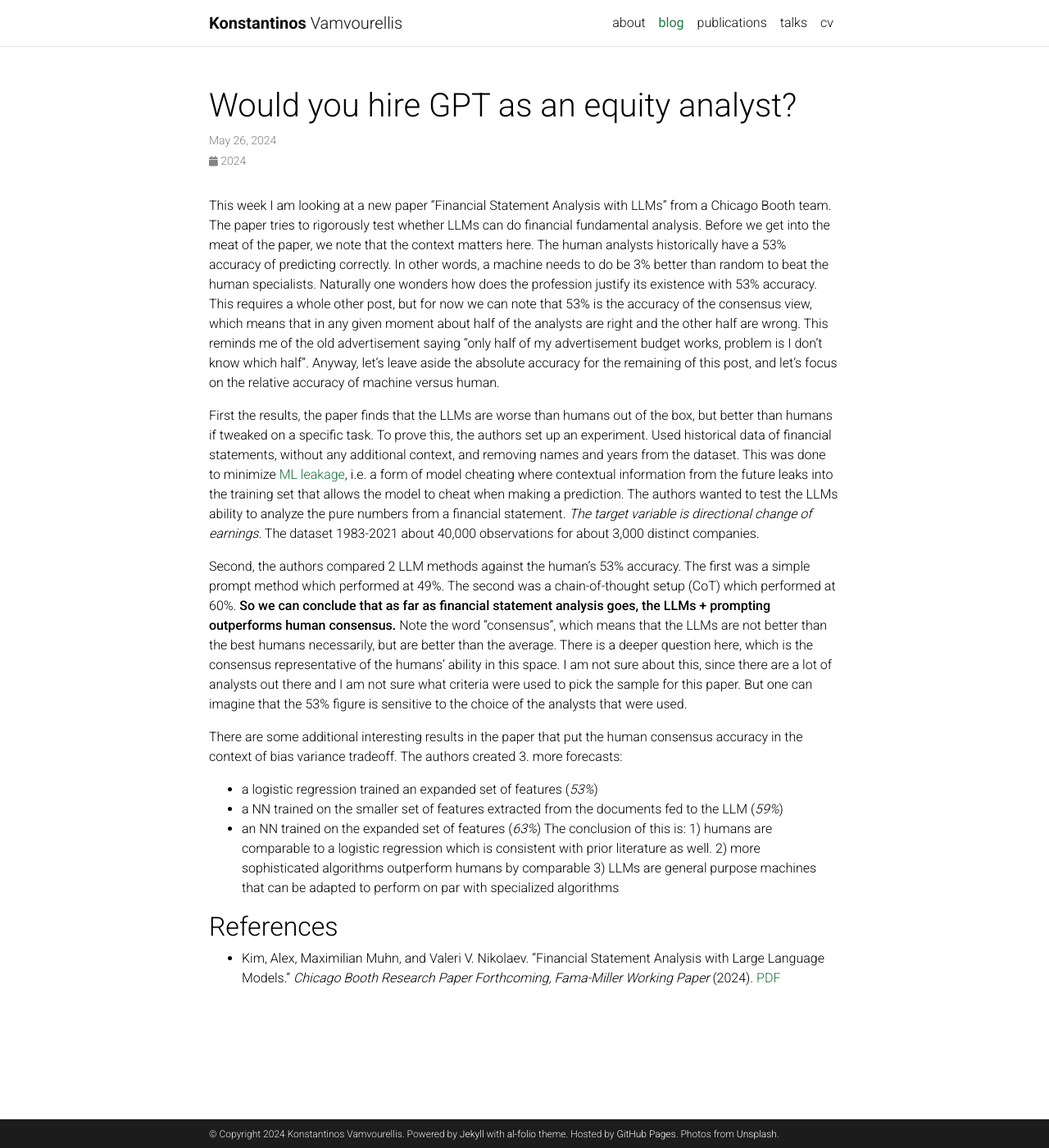
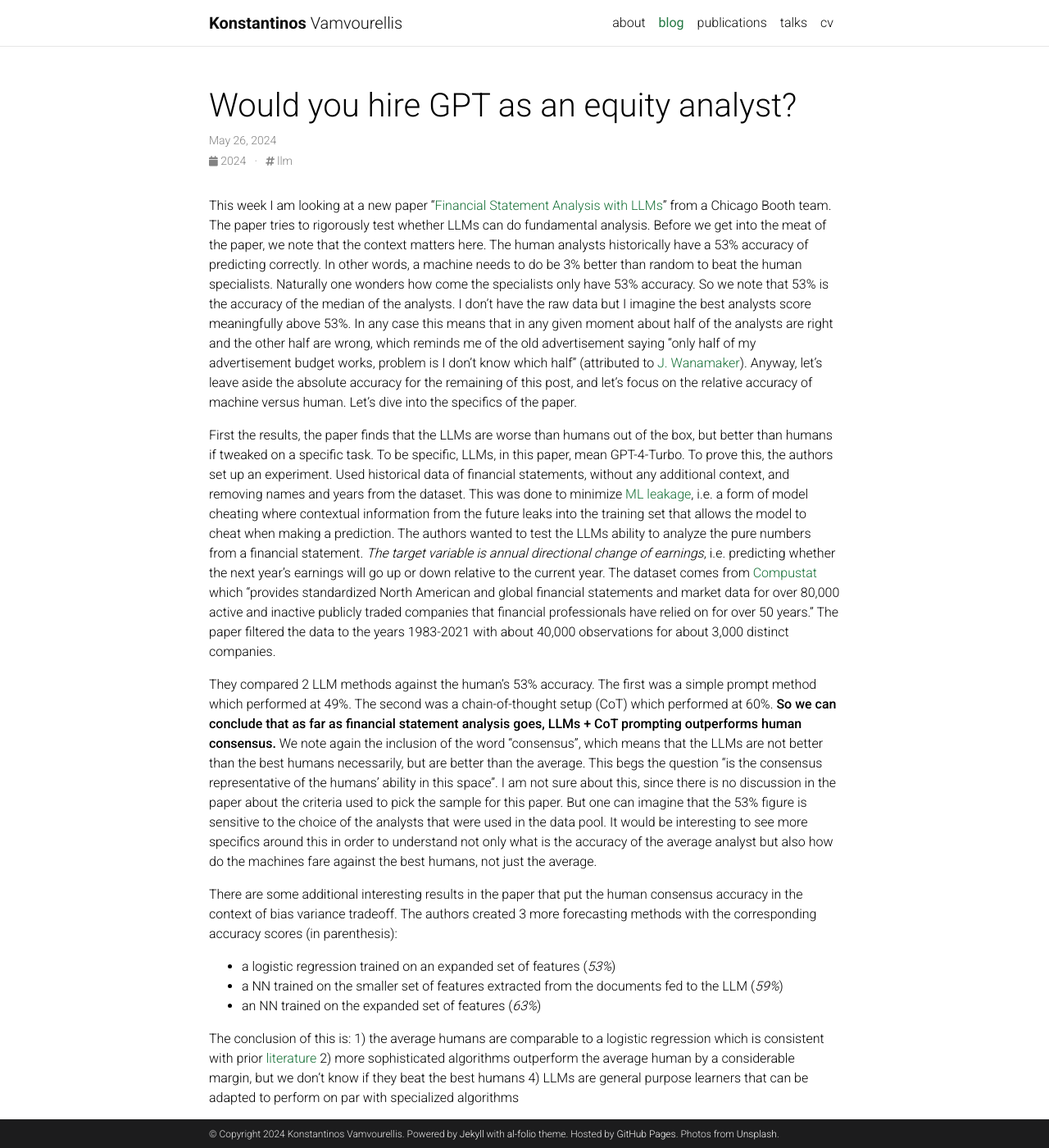
Before and after one commit to bayesways/bayesways.github.io, a Jekyll site: the page built from _posts/2024-05-26-Would you hire GPT as an equity analyst?.md, in a window 1280 px wide and 1400 px high. Shown: the whole window at 82% size. Built offline with Jekyll 4.4.1, drawn with Linux system fonts in a browser that asks for light colours; comment, search, counter and statistics services are not loaded; a style sheet for code colours, icons or effects is not loaded; some of the changed text lies outside the part shown.

Commit message:
edit post

```diff
--- a/_posts/2024-05-26-Would you hire GPT as an equity analyst?.md
+++ b/_posts/2024-05-26-Would you hire GPT as an equity analyst?.md
@@ -5,24 +5,26 @@ title: Would you hire GPT as an equity analyst?
 giscus_comments: true
 related_posts: false
 tags:
+  - llm
 ---
-This week I am looking at a new paper "Financial Statement Analysis with LLMs" from a Chicago Booth team. The paper tries to rigorously test whether LLMs can do financial fundamental analysis. Before we get into the meat of the paper, we note that the context matters here. The human analysts historically have a 53% accuracy of predicting correctly. In other words, a machine needs to do be 3% better than random to beat the human specialists. Naturally one wonders how does the profession justify its existence with 53% accuracy. This requires a whole other post, but for now we can note that 53% is the accuracy of the consensus view, which means that in any given moment about half of the analysts are right and the other half are wrong. This reminds me of the old advertisement saying "only half of my advertisement budget works, problem is I don't know which half". Anyway, let's leave aside the absolute accuracy for the remaining of this post, and let's focus on the relative accuracy of machine versus human.
+This week I am looking at a new paper "[Financial Statement Analysis with LLMs](https://papers.ssrn.com/sol3/papers.cfm?abstract_id=4835311)" from a Chicago Booth team. The paper tries to rigorously test whether LLMs can do fundamental analysis. Before we get into the meat of the paper, we note that the context matters here. The human analysts historically have a 53% accuracy of predicting correctly. In other words, a machine needs to do be 3% better than random to beat the human specialists. Naturally one wonders how come the specialists only have 53% accuracy. So we note that 53% is the accuracy of the median of the analysts. I don't have the raw data but I imagine the best analysts score meaningfully above 53%. In any case this means that in any given moment about half of the analysts are right and the other half are wrong, which reminds me of the old advertisement saying "only half of my advertisement budget works, problem is I don't know which half" (attributed to [J. Wanamaker](https://en.wikipedia.org/wiki/John_Wanamaker)). Anyway, let's leave aside the absolute accuracy for the remaining of this post, and let's focus on the relative accuracy of machine versus human. Let's dive into the specifics of the paper.
 
-First the results, the paper finds that the LLMs are worse than humans out of the box, but better than humans if tweaked on a specific task. To prove this, the authors set up an experiment. Used historical data of financial statements, without any additional context, and removing names and years from the dataset. This was done to minimize [ML leakage](https://en.wikipedia.org/wiki/Leakage_(machine_learning)), i.e. a form of model cheating where contextual information from the future leaks into the training set that allows the model to cheat when making a prediction. The authors wanted to test the LLMs ability to analyze the pure numbers from a financial statement. *The target variable is directional change of earnings.* The dataset 1983-2021 about 40,000 observations for about 3,000 distinct companies.
+First the results, the paper finds that the LLMs are worse than humans out of the box, but better than humans if tweaked on a specific task. To be specific, LLMs, in this paper, mean GPT-4-Turbo. To prove this, the authors set up an experiment. Used historical data of financial statements, without any additional context, and removing names and years from the dataset. This was done to minimize [ML leakage](https://en.wikipedia.org/wiki/Leakage_(machine_learning)), i.e. a form of model cheating where contextual information from the future leaks into the training set that allows the model to cheat when making a prediction. The authors wanted to test the LLMs ability to analyze the pure numbers from a financial statement. *The target variable is annual directional change of earnings*, i.e. predicting whether the next year's earnings will go up or down relative to the current year. The dataset comes from [Compustat](https://www.marketplace.spglobal.com/en/datasets/compustat-financials-(8)) which "provides standardized North American and global financial statements and market data for over 80,000 active and inactive publicly traded companies that financial professionals have relied on for over 50 years." The paper filtered the data to the years 1983-2021 with about 40,000 observations for about 3,000 distinct companies.
 
-Second, the authors compared 2 LLM methods against the human's 53% accuracy. The first was a simple prompt method which performed at 49%. The second was a chain-of-thought setup (CoT) which performed at 60%. **So we can conclude that as far as financial statement analysis goes, the LLMs + prompting outperforms human consensus.** Note the word "consensus", which means that the LLMs are not better than the best humans necessarily, but are better than the average. There is a deeper question here, which is the consensus representative of the humans' ability in this space. I am not sure about this, since there are a lot of analysts out there and I am not sure what criteria were used to pick the sample for this paper. But one can imagine that the 53% figure is sensitive to the choice of the analysts that were used.
+They compared 2 LLM methods against the human's 53% accuracy. The first was a simple prompt method which performed at 49%. The second was a chain-of-thought setup (CoT) which performed at 60%. **So we can conclude that as far as financial statement analysis goes, LLMs + CoT prompting outperforms human consensus.** We note again the inclusion of the word "consensus", which means that the LLMs are not better than the best humans necessarily, but are better than the average. This begs the question "is the consensus representative of the humans' ability in this space". I am not sure about this, since there is no discussion in the paper about the criteria used to pick the sample for this paper. But one can imagine that the 53% figure is sensitive to the choice of the analysts that were used in the data pool. It would be interesting to see more specifics around this in order to understand not only what is the accuracy of the average analyst but also how do the machines fare against the best humans, not just the average.
 
-There are some additional interesting results in the paper that put the human consensus accuracy in the context of bias variance tradeoff. The authors created 3. more forecasts:
- - a logistic regression trained an expanded set of features (*53%*)
+There are some additional interesting results in the paper that put the human consensus accuracy in the context of bias variance tradeoff. The authors created 3 more forecasting methods with the corresponding accuracy scores (in parenthesis):
+ - a logistic regression trained on an expanded set of features (*53%*)
  - a NN trained on the smaller set of features extracted from the documents fed to the LLM (*59%*)
  - an NN trained on the expanded set of features (*63%*)
+
 The conclusion of this is:
- 1) humans are comparable to a logistic regression which is consistent with prior literature as well.
- 2) more sophisticated algorithms outperform humans by comparable
- 3) LLMs are general purpose machines that can be adapted to perform on par with specialized algorithms
-
+ 1) the average humans are comparable to a logistic regression which is consistent with prior [literature](https://papers.ssrn.com/sol3/papers.cfm?abstract_id=1528987)
+ 2) more sophisticated algorithms outperform the average human by a considerable margin, but we don't know if they beat the best humans
+ 4) LLMs are general purpose learners that can be adapted to perform on par with specialized algorithms
 
 
 ## References
 
  - Kim, Alex, Maximilian Muhn, and Valeri V. Nikolaev. "Financial Statement Analysis with Large Language Models." _Chicago Booth Research Paper Forthcoming, Fama-Miller Working Paper_ (2024). [PDF](https://bfi.uchicago.edu/wp-content/uploads/2024/05/BFI_WP_2024-65.pdf)
+ - Bradshaw, Mark T and Drake, Michael S. and Myers, James N. and Myers, Linda A., A Re-Examination of Analysts’ Superiority over Time-Series Forecasts of Annual Earnings (2012). Review of Accounting Studies, Vol. 17, No. 4, 2012, [PDF](https://care-mendoza.nd.edu/assets/152185/bradshawpaper.pdf)
```
